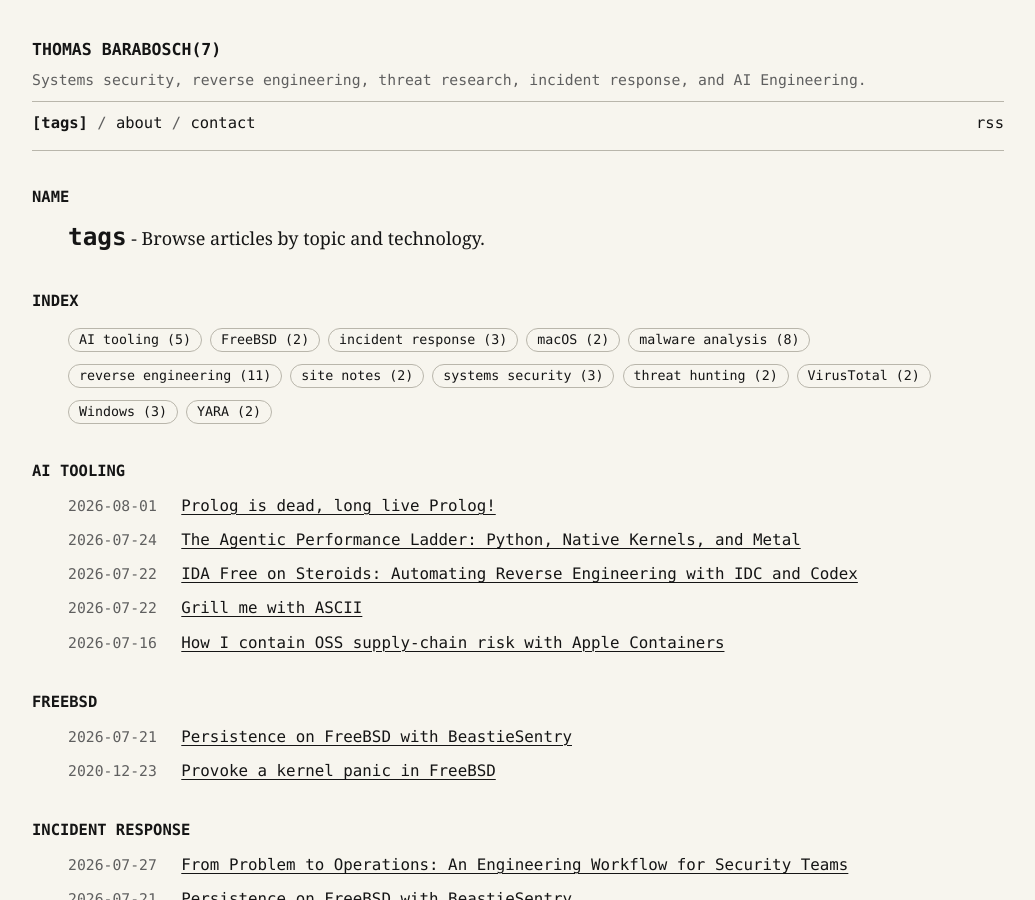
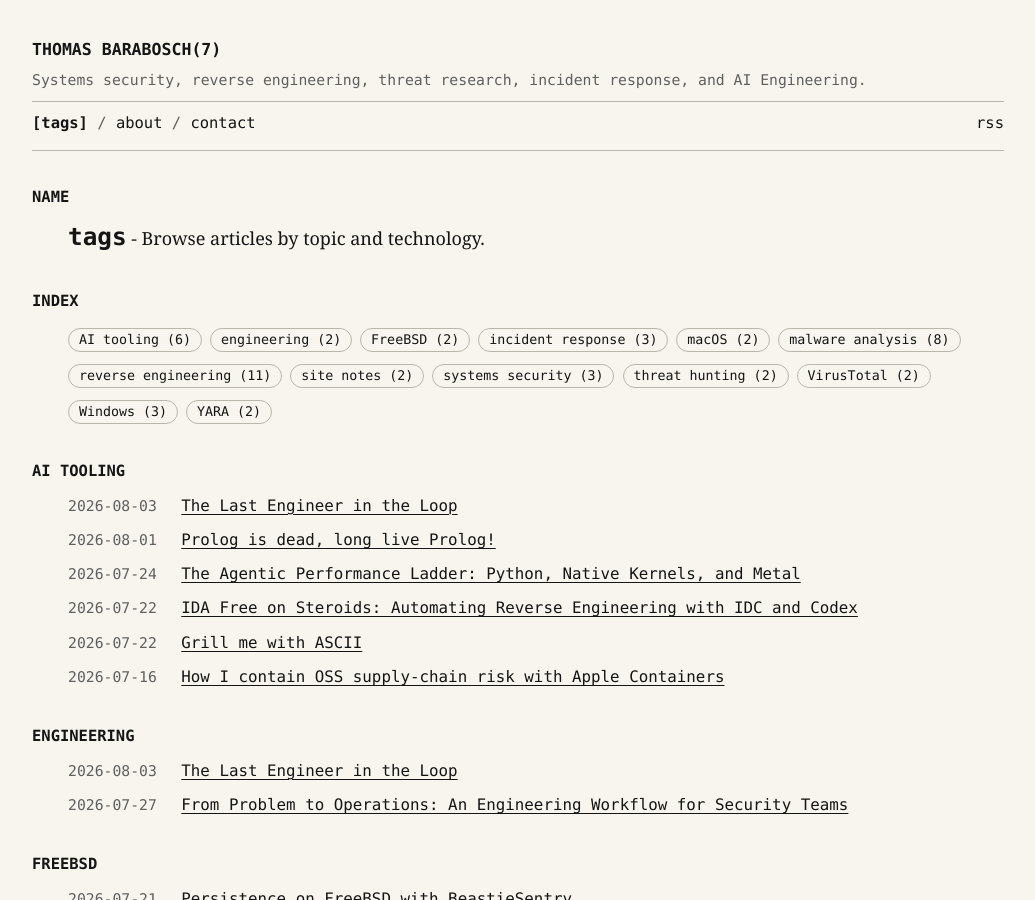
Before and after one commit to tbarabosch/tbarabosch.github.io, a Jekyll site: the page built from tags.md, in a window 1280 px wide and 900 px high. Shown: the whole window, without its empty margins (122-1157 px from the left). Built offline with Jekyll 4.4.1, drawn with Linux system fonts in a browser that asks for light colours; some of the changed lines change nothing that is shown.

Commit message:
Add post on coding skill atrophy

````diff
--- a/_data/tags.yml
+++ b/_data/tags.yml
@@ -1,6 +1,7 @@
 # Generated by scripts/update-tags.sh; do not edit manually.
 # Only tags used by at least two distinct posts are listed.
 - "AI tooling"
+- "engineering"
 - "FreeBSD"
 - "incident response"
 - "macOS"
--- /dev/null
+++ b/_posts/2026-08-03-the-last-engineer-in-the-loop.md
@@ -0,0 +1,95 @@
+---
+title: 'The Last Engineer in the Loop'
+date: '2026-08-03T12:00:00+02:00'
+author: tbarabosch
+layout: post
+tags:
+  - AI tooling
+  - engineering
+  - skill development
+---
+
+I use coding agents a lot. Given a repository and a reasonably bounded task, they can inspect the code, implement a change, run the compiler, look at a failed test and try again. This is far more useful than autocomplete with a larger vocabulary. I have no desire to return to a world where every missing semicolon requires my personal attention.
+
+A common description of this workflow is that developers are becoming managers of AI agents. We define the task, delegate the implementation and review the result. I am not convinced by this analogy.
+
+A manager can delegate technical work because a trained engineer receives it. With a coding agent, no trained engineer magically appears on the other side of the prompt. The LLM produces the code, but I still have to decide whether the architecture makes sense, whether the tests prove anything and whether the result is safe to ship. Calling myself the manager does not remove the engineering part of the job. I am also the last engineer in the loop.
+
+<!--more-->
+
+## The last engineer in the loop
+
+The problem is older than LLMs. In her 1983 paper [*Ironies of Automation*](https://doi.org/10.1016/0005-1098(83)90046-8), Lisanne Bainbridge described what happens when an operator is left monitoring an automated process and handling the unusual situations that the automation cannot solve. These are exactly the situations in which understanding the system matters most.
+
+I highly recommend reading the paper. It is only five pages long. Whenever Bainbridge writes *automated system*, mentally read *agentic coding*. Replace *operator* with *developer*. Not every sentence maps, but far more of the paper survives this substitution than I expected.
+
+Applied to coding, the picture looks roughly like this:
+
+```text
+old model:
+
+manager -> engineer -> code
+           (trained)
+
+agent model:
+
+developer -> LLM -> code
+    ^               |
+    +---- review ---+
+    (still must be trained)
+```
+
+Of course, software development is not an industrial control room. The important bit still maps: the automation handles more of the normal work, while the human inherits the strange failures. Those failures do not become easier because the first draft appeared in a few seconds.
+
+## Reviewing is not training
+
+Reviewing a diff is not the same as producing it. A generated patch can look clean and plausible. It may even pass the tests. When I write the solution myself, I have to model the problem, make design choices, understand an API, read the compiler error, use the debugger and eventually discover which assumption was wrong. Merely reading the finished patch skips most of this.
+
+The general research on skill decay is rather clear. The meta-analysis [*Factors That Influence Skill Decay and Retention*](https://doi.org/10.1207/s15327043hup1101_3) reviewed 53 articles and found substantial skill loss after periods without practice. There were, unsurprisingly, no coding agents in those studies. The paper cannot tell me how quickly my C skills will decay, but I see no reason why programming should be exempt from nonuse.
+
+A [CHI 2025 study of 319 knowledge workers](https://www.microsoft.com/en-us/research/publication/the-impact-of-generative-ai-on-critical-thinking-self-reported-reductions-in-cognitive-effort-and-confidence-effects-from-a-survey-of-knowledge-workers/) found that higher confidence in GenAI was associated with less reported critical-thinking effort. The work shifted toward verification, integration and task stewardship. This was a survey, not a long-term study of developers losing their skills. Still, moving most of the work to *verification* seems unwise if I no longer practise the skills required to verify the result.
+
+This is the loop I want to avoid: I write less code, reviewing code gets harder, and I delegate even more because reviewing has become hard. Everything looks productive until the generated code fails outside the generated test suite.
+
+## Write something yourself
+
+My countermeasure is boring: I keep some side projects LLM-free by default. I am not trying to maximize output per hour in these projects. I am trying to keep my skills sharp.
+
+One of them is a small Lisp interpreter written in C. I am following Daniel Holden's excellent online book [*Build Your Own Lisp*](https://www.buildyourownlisp.com/), which teaches C by building a programming language in about a thousand lines of code. It is small enough that I might actually finish it, but large enough to involve parsing, data structures, pointers, memory management and plenty of opportunities to disagree with the compiler.
+
+I could ask an agent to implement each chapter. The result would probably arrive faster and might even be better than my first attempt. It would also defeat the purpose. In this project, the compiler error and the hour spent chasing the wrong pointer are not interruptions to the work. They are the work.
+
+## Let the LLM teach, not replace
+
+I am not dogmatic about keeping the LLM out. If I am genuinely stuck, I can use it like a teacher rather than an implementation subcontractor:
+
+```text
+book / documentation
+         |
+         v
+write -> compile -> debug
+                    |
+                still stuck?
+                    |
+                    v
+          ask for a hint
+          or explanation
+                    |
+                    v
+            fix it yourself
+                    |
+                    v
+          request a critique
+```
+
+I first try to understand and debug the problem myself. If I remain stuck, I ask for a hint, an explanation or a question that points me at a bad assumption. I do not ask for a replacement function. Once my version works, I may ask the model to critique it or show me a better design. By then I understand the problem well enough to argue with the answer.
+
+Anthropic recently ran a [randomized study of AI assistance and coding-skill formation](https://www.anthropic.com/research/AI-assistance-coding-skills) with 52 mostly junior developers. The AI group averaged 50 percent on an immediate mastery quiz; the group coding by hand averaged 67 percent. The largest gap was in debugging questions. Participants who used the model for conceptual questions were among the higher-scoring interaction patterns.
+
+This is preliminary work with a small sample and an immediate quiz. It did not measure experienced developers over several years, nor did it test a full agentic workflow. I would not derive a universal rule from it. The debugging gap is nevertheless exactly what worries me: debugging is one of the skills I need when the agent gets something wrong.
+
+## Keep the reviewer qualified
+
+I am not arguing that every use of an agent makes a developer worse. I use these tools every day, and I am happy when they remove hours of mechanical work. I simply do not count reviewing their output as coding practice.
+
+The manager analogy only works while a trained engineer remains somewhere in the system. If I want to remain capable of reviewing the machine, I still need to write code without it.
````
